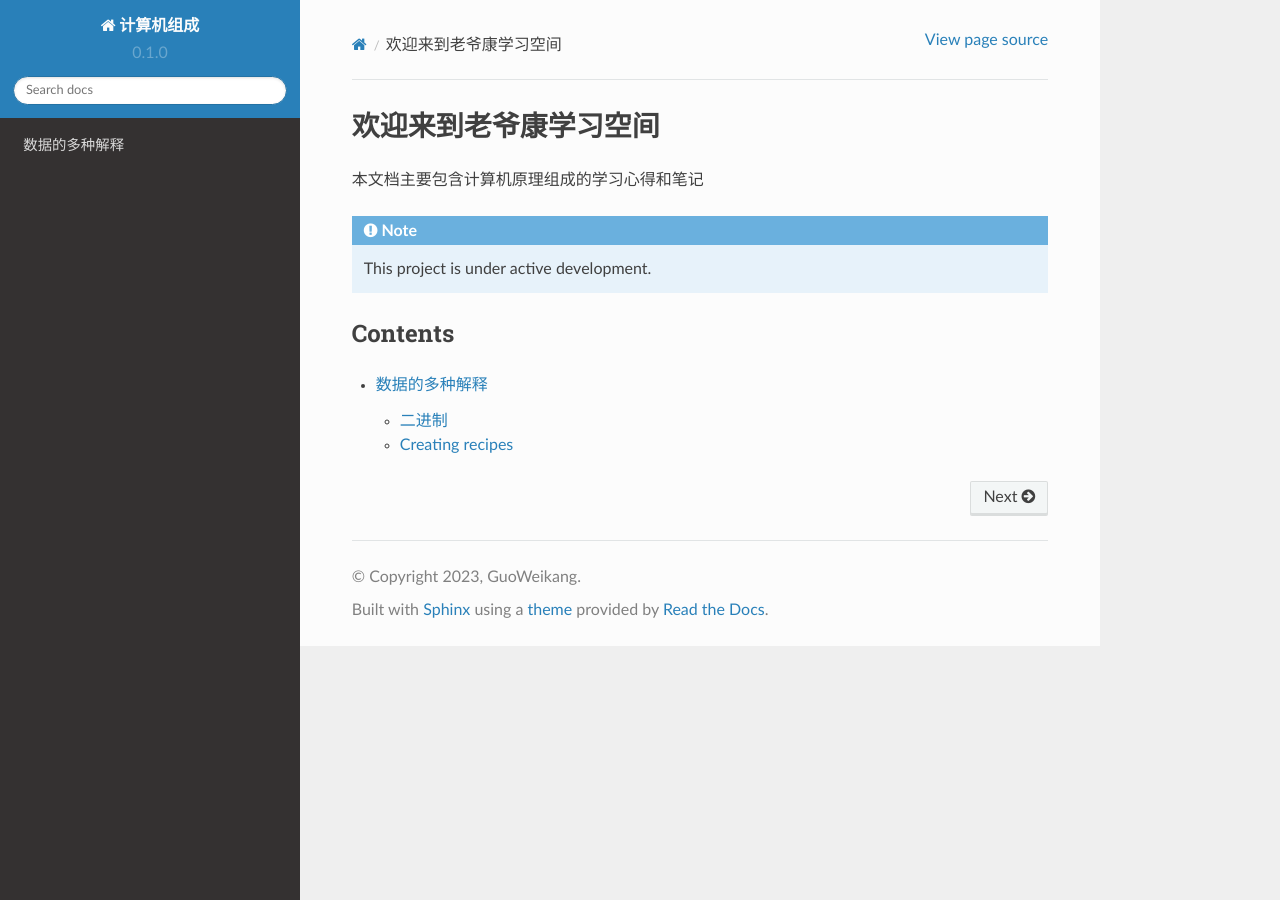
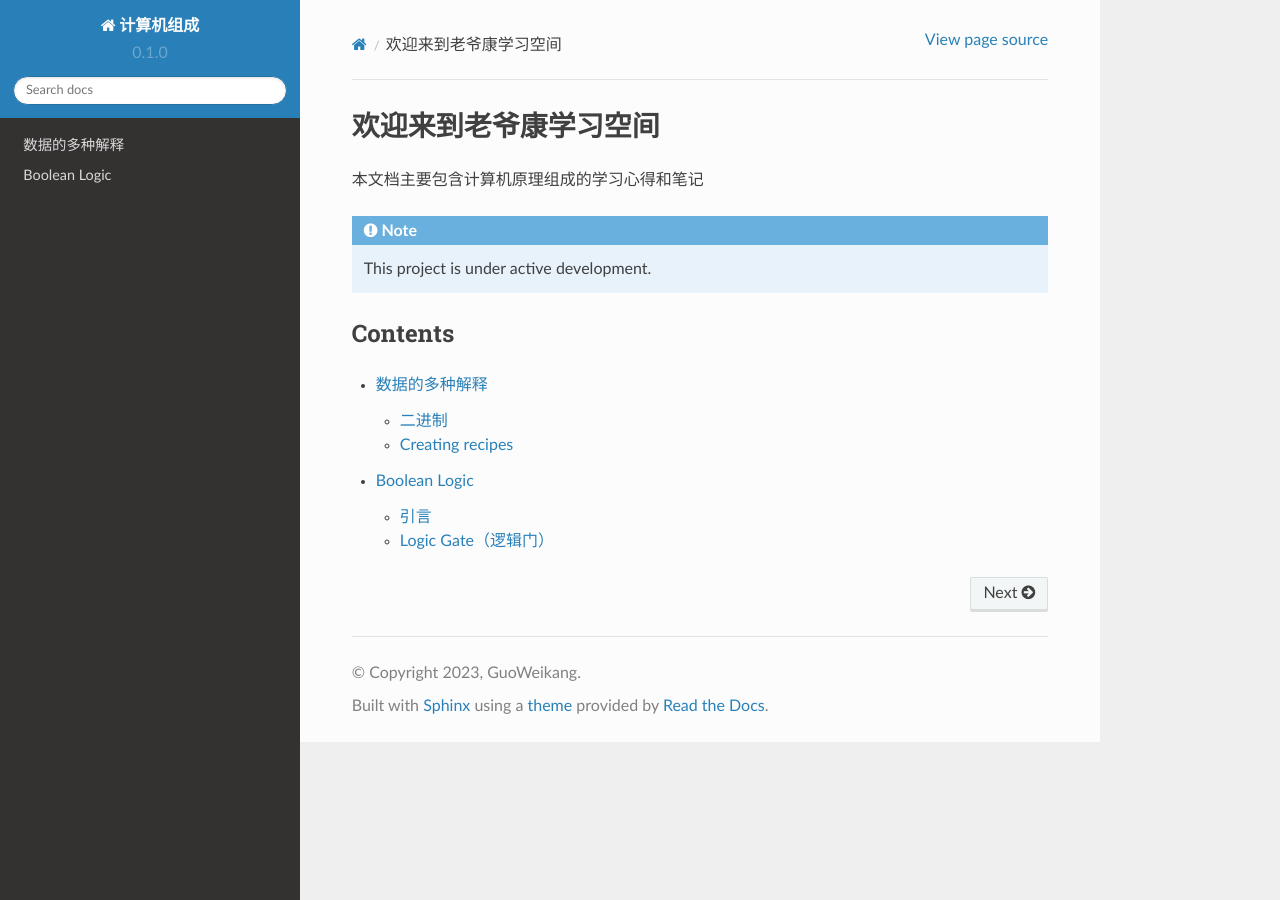
Before and after one commit to guoweikang/Notes, a Sphinx documentation site: the page built from docs/source/index.rst, in a window 1280 px wide. Built offline with Sphinx 7.4.7 and the Read the Docs theme 2.0.0, drawn with Linux system fonts in a browser that asks for light colours.

Commit message:
Add boolean_logic desc

```diff
--- a/docs/source/boolean_logic.rst
+++ b/docs/source/boolean_logic.rst
@@ -10,3 +10,5 @@
 ------------
 
 逻辑门的定义： 有1个以上的输入(Inputes), 但是只能有1个输出(output) ，如下图
+.. image:: ./images/boolean_logic/1.png
+  :width: 400px
--- a/docs/source/index.rst
+++ b/docs/source/index.rst
@@ -13,3 +13,4 @@
 .. toctree::
 
    数据的解释
+   boolean_logic
```
Also changed, not shown: docs/source/images/boolean_logic/1.png (added).
